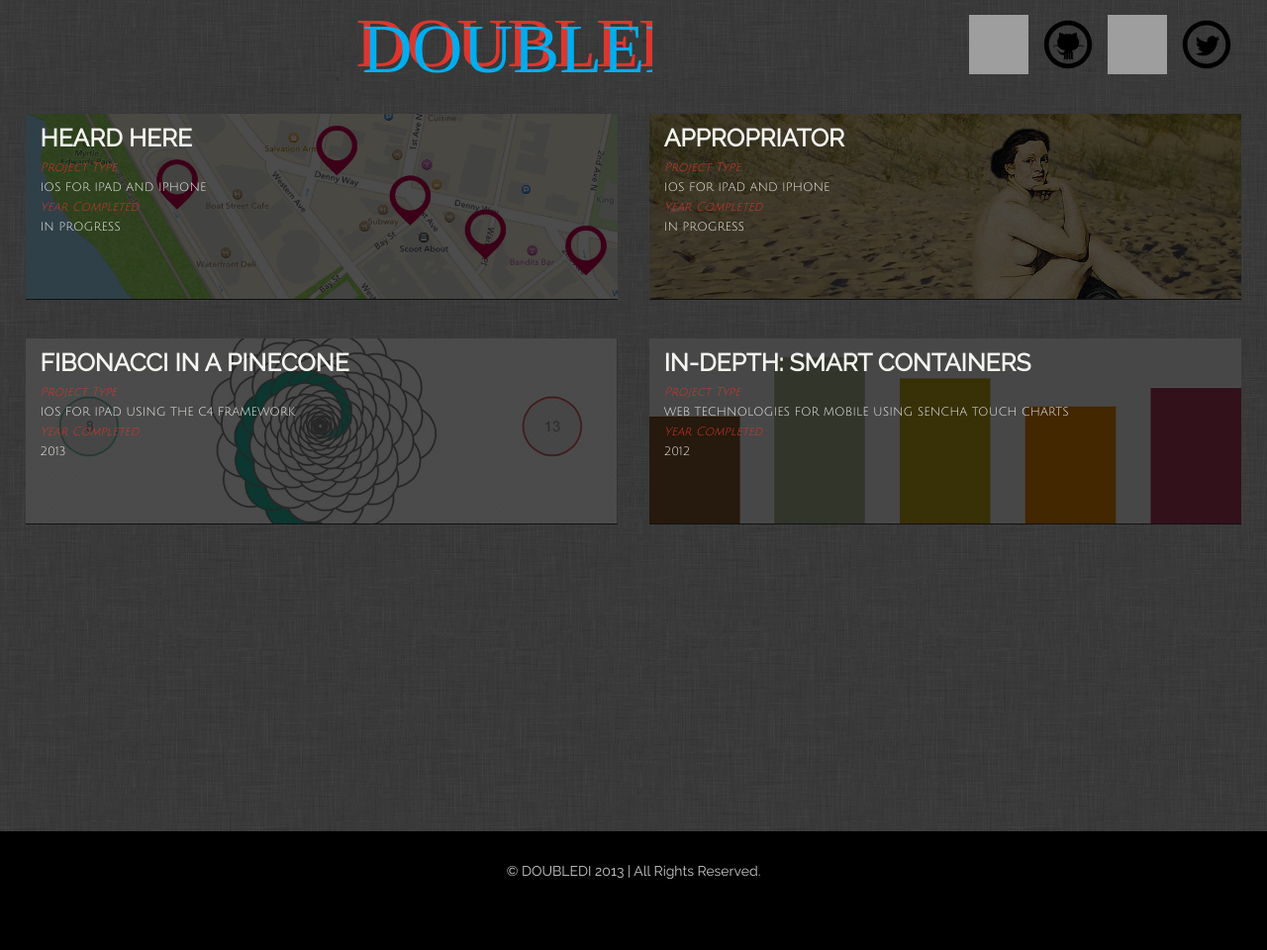
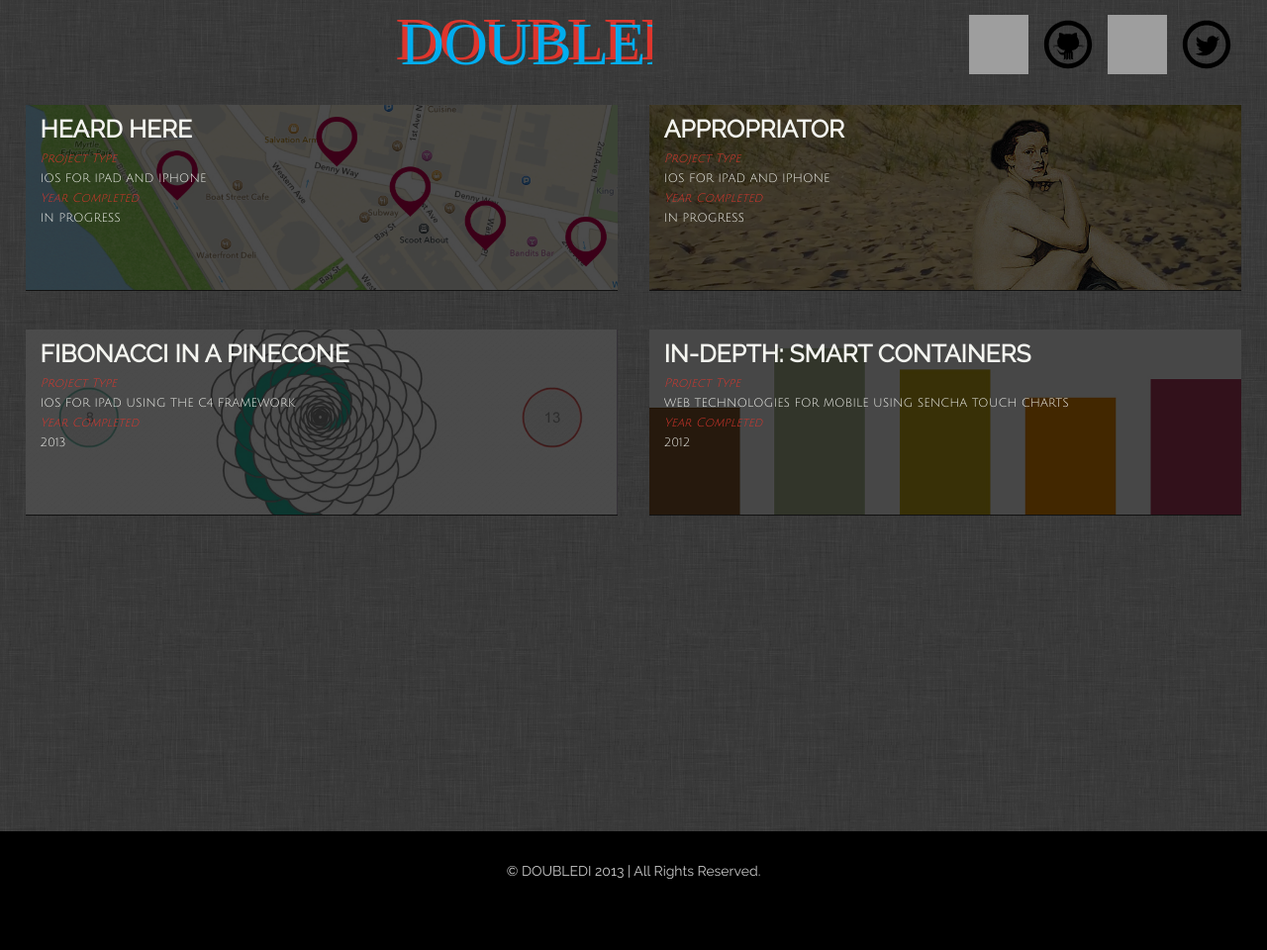
Before and after one commit to diannamertz/doubledi.github.com, a Jekyll site: the page built from index.html, in a window 1280 px wide. Shown: the whole page at 99% size. Built offline with Jekyll 4.4.1, drawn with Linux system fonts in a browser that asks for light colours; grey boxes are pictures that could not be loaded.

Commit message:
index changes

```diff
--- a/_layouts/default.html
+++ b/_layouts/default.html
@@ -50,8 +50,8 @@
                           xmlns:xlink="http://www.w3.org/1999/xlink"
                           x="0px"
                           y="0px"
-                          width="100%"
-                          height="100%"
+                          width="260px"
+                          height="60px"
                           viewBox="0 0 260 60"
                           enable-background="new 0 0 260 60"
                           xml:space="preserve">
```
